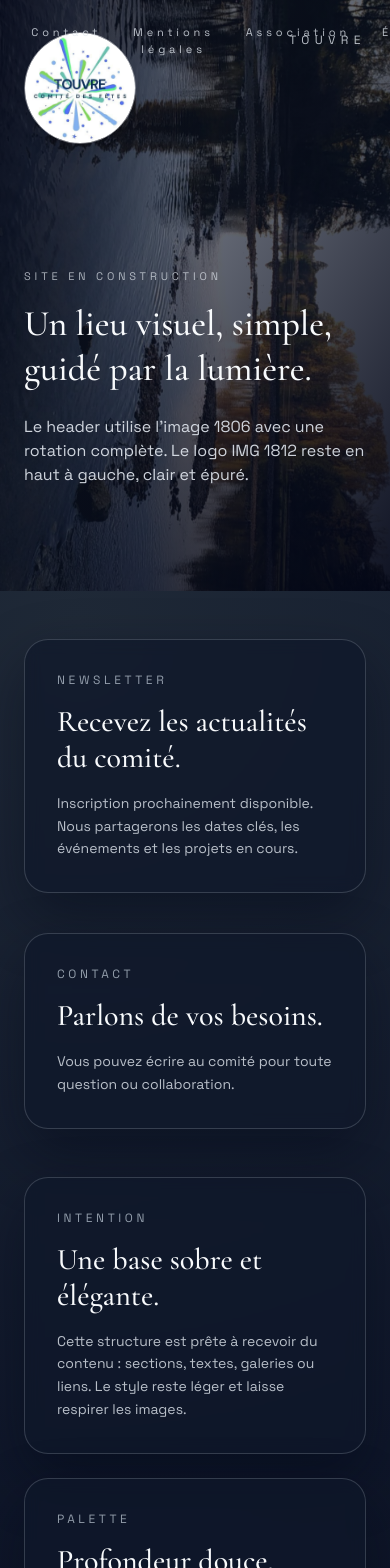
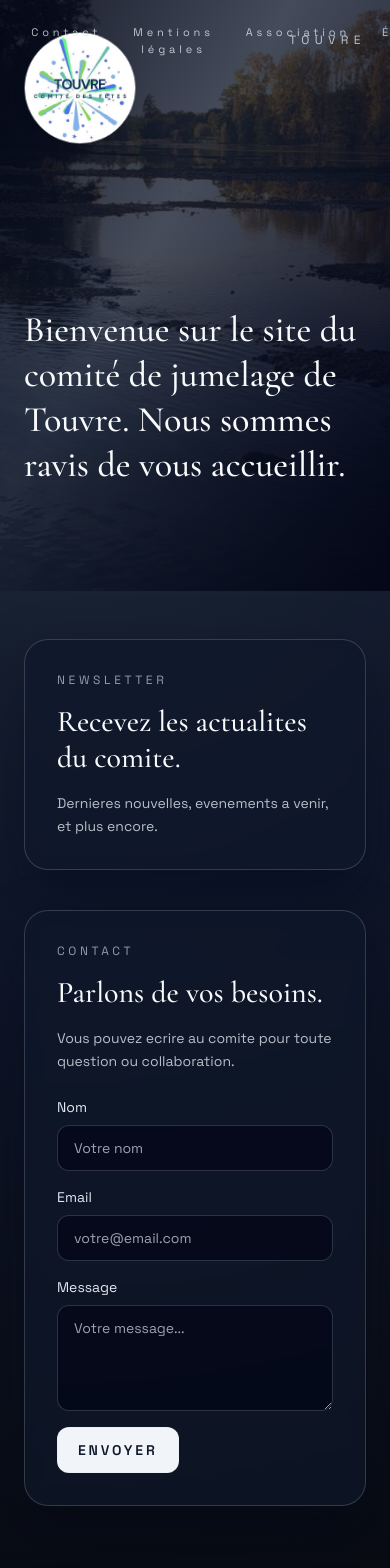
Before and after one commit to CorbiatFlorentin/Touvre, a React (Vite) app in the folder front/: page / in a window 390 px wide. Shown: the top 1568 px of the page. Built offline with nearby package versions, Linux system fonts and the light colour scheme.

Commit message:
ajout des forms

```diff
--- a/front/src/App.tsx
+++ b/front/src/App.tsx
@@ -3,10 +3,116 @@ import Footer from './components/Footer'
 import Header from './components/Header'
 import MainSections from './components/MainSections'
 
+type View =
+  | 'home'
+  | 'association'
+  | 'evenements'
+  | 'inscription-bric-a-brac'
+  | 'inscription-michoui'
+
+function EventRegistrationPage({
+  title,
+  onBack,
+}: {
+  title: string
+  onBack: () => void
+}) {
+  return (
+    <main className="mx-auto w-full max-w-3xl px-6 pb-20 pt-20">
+      <div className="rounded-3xl border border-slate-300/20 bg-slate-900/70 p-8 shadow-panel backdrop-blur">
+        <p className="text-xs uppercase tracking-[0.3em] text-slate-300/70">
+          Inscriptions
+        </p>
+        <h2 className="mt-4 font-display text-3xl text-slate-50">{title}</h2>
+        <p className="mt-4 text-sm leading-relaxed text-slate-200/80">
+          Completez le formulaire pour vous inscrire a cet evenement.
+        </p>
+
+        <form className="mt-6 grid gap-4">
+          <label className="flex flex-col gap-2 text-sm text-slate-200">
+            Nom complet
+            <input
+              type="text"
+              className="rounded-xl border border-slate-300/20 bg-slate-950/70 px-4 py-3 text-slate-50 outline-none transition focus:border-slate-200/60"
+              placeholder="Votre nom"
+            />
+          </label>
+          <label className="flex flex-col gap-2 text-sm text-slate-200">
+            Email
+            <input
+              type="email"
+              className="rounded-xl border border-slate-300/20 bg-slate-950/70 px-4 py-3 text-slate-50 outline-none transition focus:border-slate-200/60"
+              placeholder="votre@email.com"
+            />
+          </label>
+          <button
+            type="submit"
+            className="rounded-xl border border-slate-200/40 bg-slate-100 px-5 py-3 text-sm font-semibold uppercase tracking-[0.2em] text-slate-900 transition hover:bg-white"
+          >
+            Envoyer l'inscription
+          </button>
+        </form>
+
+        <button
+          type="button"
+          onClick={onBack}
+          className="mt-4 text-sm text-slate-200/80 underline underline-offset-4 transition hover:text-slate-50"
+        >
+          Retour aux evenements
+        </button>
+      </div>
+    </main>
+  )
+}
+
+function EventsPage({ onNavigate }: { onNavigate: (target: string) => void }) {
+  return (
+    <main className="mx-auto w-full max-w-6xl px-6 pb-20 pt-20">
+      <div className="grid gap-6 md:grid-cols-2">
+        <article className="rounded-3xl border border-slate-300/20 bg-slate-900/70 p-8 shadow-panel backdrop-blur">
+          <p className="text-xs uppercase tracking-[0.3em] text-slate-300/70">
+            Evenement
+          </p>
+          <h2 className="mt-4 font-display text-3xl text-slate-50">
+            Bric a Brac de Touvre
+          </h2>
+          <p className="mt-4 text-sm leading-relaxed text-slate-200/80">
+            Inscrivez-vous pour exposer ou participer a la prochaine edition.
+          </p>
+          <button
+            type="button"
+            className="mt-6 rounded-xl border border-slate-200/40 bg-slate-100 px-5 py-3 text-sm font-semibold uppercase tracking-[0.2em] text-slate-900 transition hover:bg-white"
+            onClick={() => onNavigate('inscription-bric-a-brac')}
+          >
+            S'inscrire
+          </button>
+        </article>
+
+        <article className="rounded-3xl border border-slate-300/20 bg-slate-900/70 p-8 shadow-panel backdrop-blur">
+          <p className="text-xs uppercase tracking-[0.3em] text-slate-300/70">
+            Evenement
+          </p>
+          <h2 className="mt-4 font-display text-3xl text-slate-50">
+            Michoui de Touvre
+          </h2>
+          <p className="mt-4 text-sm leading-relaxed text-slate-200/80">
+            Rejoignez la liste des participants pour le repas convivial.
+          </p>
+          <button
+            type="button"
+            className="mt-6 rounded-xl border border-slate-200/40 bg-slate-100 px-5 py-3 text-sm font-semibold uppercase tracking-[0.2em] text-slate-900 transition hover:bg-white"
+            onClick={() => onNavigate('inscription-michoui')}
+          >
+            S'inscrire
+          </button>
+        </article>
+      </div>
+    </main>
+  )
+}
+
 function App() {
-  const [view, setView] = useState<'home' | 'association' | 'evenements'>(
-    'home',
-  )
+  const [view, setView] = useState<View>('home')
 
   const handleNavigate = useCallback((target: string) => {
     if (target === 'association') {
@@ -15,6 +121,14 @@ function App() {
     }
     if (target === 'evenements') {
       setView('evenements')
+      return
+    }
+    if (target === 'inscription-bric-a-brac') {
+      setView('inscription-bric-a-brac')
+      return
+    }
+    if (target === 'inscription-michoui') {
+      setView('inscription-michoui')
       return
     }
 
@@ -28,25 +142,39 @@ function App() {
   return (
     <div className="min-h-screen text-slate-50">
       <Header onNavigate={handleNavigate} />
-      {view === 'home' ? (
+      {view === 'home' && (
         <>
           <MainSections />
           <Footer />
         </>
-      ) : (
+      )}
+      {view === 'association' && (
         <main className="mx-auto flex min-h-[40vh] w-full max-w-6xl items-center justify-center px-6 pb-20 pt-20">
           <div className="rounded-3xl border border-slate-300/20 bg-slate-900/70 p-10 text-center shadow-panel backdrop-blur">
             <p className="text-xs uppercase tracking-[0.3em] text-slate-300/70">
-              {view === 'association' ? 'Association' : 'Événements'}
+              Association
             </p>
             <h2 className="mt-4 font-display text-3xl text-slate-50">
-              Page en préparation.
+              Page en preparation.
             </h2>
             <p className="mt-4 text-sm leading-relaxed text-slate-200/80">
-              Ce contenu sera ajouté prochainement.
+              Ce contenu sera ajoute prochainement.
             </p>
           </div>
         </main>
+      )}
+      {view === 'evenements' && <EventsPage onNavigate={handleNavigate} />}
+      {view === 'inscription-bric-a-brac' && (
+        <EventRegistrationPage
+          title="Inscription au Bric a Brac de Touvre"
+          onBack={() => setView('evenements')}
+        />
+      )}
+      {view === 'inscription-michoui' && (
+        <EventRegistrationPage
+          title="Inscription au Michoui de Touvre"
+          onBack={() => setView('evenements')}
+        />
       )}
     </div>
   )
--- /dev/null
+++ b/front/src/components/ContactForm.tsx
@@ -0,0 +1,46 @@
+function ContactForm() {
+  return (
+    <form className="mt-6 grid gap-4 sm:grid-cols-2">
+      <label className="flex flex-col gap-2 text-sm text-slate-200 sm:col-span-1">
+        Nom
+        <input
+          type="text"
+          name="name"
+          className="rounded-xl border border-slate-300/20 bg-slate-950/70 px-4 py-3 text-slate-50 outline-none transition focus:border-slate-200/60"
+          placeholder="Votre nom"
+        />
+      </label>
+
+      <label className="flex flex-col gap-2 text-sm text-slate-200 sm:col-span-1">
+        Email
+        <input
+          type="email"
+          name="email"
+          className="rounded-xl border border-slate-300/20 bg-slate-950/70 px-4 py-3 text-slate-50 outline-none transition focus:border-slate-200/60"
+          placeholder="votre@email.com"
+        />
+      </label>
+
+      <label className="flex flex-col gap-2 text-sm text-slate-200 sm:col-span-2">
+        Message
+        <textarea
+          name="message"
+          rows={4}
+          className="rounded-xl border border-slate-300/20 bg-slate-950/70 px-4 py-3 text-slate-50 outline-none transition focus:border-slate-200/60"
+          placeholder="Votre message..."
+        />
+      </label>
+
+      <div className="sm:col-span-2">
+        <button
+          type="submit"
+          className="rounded-xl border border-slate-200/40 bg-slate-100 px-5 py-3 text-sm font-semibold uppercase tracking-[0.2em] text-slate-900 transition hover:bg-white"
+        >
+          Envoyer
+        </button>
+      </div>
+    </form>
+  )
+}
+
+export default ContactForm
--- a/front/src/components/Header.tsx
+++ b/front/src/components/Header.tsx
@@ -9,7 +9,7 @@ function Header({ onNavigate }: HeaderProps) {
   return (
     <header className="relative overflow-hidden">
       <div
-        className="absolute inset-0 bg-hero bg-cover bg-center [filter:saturate(1.05)_contrast(1.08)] [transform:rotate(360deg)_scale(1.12)]"
+        className="absolute inset-0 bg-hero bg-cover bg-center opacity-55 [filter:saturate(1.05)_contrast(1.08)] [transform:rotate(360deg)_scale(1.12)]"
         aria-hidden="true"
       />
       <div
@@ -26,16 +26,9 @@ function Header({ onNavigate }: HeaderProps) {
         </nav>
 
         <div className="mt-auto max-w-2xl pb-6">
-          <p className="animate-reveal text-[11px] uppercase tracking-[0.35em] text-slate-200/70">
-            Site en construction
-          </p>
           <h1 className="animate-reveal [animation-delay:150ms] mt-4 font-display text-4xl leading-tight text-slate-50 sm:text-5xl lg:text-6xl">
-            Un lieu visuel, simple, guidé par la lumière.
+            Bienvenue sur le site du comité de jumelage de Touvre. Nous sommes ravis de vous accueillir.
           </h1>
-          <p className="animate-reveal [animation-delay:200ms] mt-6 max-w-xl text-base text-slate-200/90 sm:text-lg">
-            Le header utilise l&apos;image 1806 avec une rotation complète. Le
-            logo IMG 1812 reste en haut à gauche, clair et épuré.
-          </p>
         </div>
       </div>
     </header>
--- a/front/src/components/MainSections.tsx
+++ b/front/src/components/MainSections.tsx
@@ -1,4 +1,4 @@
-import Logo from './Logo'
+import ContactForm from './ContactForm'
 
 function MainSections() {
   return (
@@ -9,11 +9,10 @@ function MainSections() {
             Newsletter
           </p>
           <h2 className="mt-4 font-display text-3xl text-slate-50">
-            Recevez les actualités du comité.
+            Recevez les actualites du comite.
           </h2>
           <p className="mt-4 text-sm leading-relaxed text-slate-200/80">
-            Inscription prochainement disponible. Nous partagerons les dates
-            clés, les événements et les projets en cours.
+            Dernieres nouvelles, evenements a venir, et plus encore.
           </p>
         </div>
       </section>
@@ -27,57 +26,9 @@ function MainSections() {
             Parlons de vos besoins.
           </h2>
           <p className="mt-4 text-sm leading-relaxed text-slate-200/80">
-            Vous pouvez écrire au comité pour toute question ou collaboration.
+            Vous pouvez ecrire au comite pour toute question ou collaboration.
           </p>
-        </div>
-      </section>
-
-      <section className="grid gap-6 md:grid-cols-2">
-        <div className="rounded-3xl border border-slate-300/20 bg-slate-900/70 p-8 shadow-panel backdrop-blur">
-          <p className="text-xs uppercase tracking-[0.3em] text-slate-300/70">
-            Intention
-          </p>
-          <h2 className="mt-4 font-display text-3xl text-slate-50">
-            Une base sobre et élégante.
-          </h2>
-          <p className="mt-4 text-sm leading-relaxed text-slate-200/80">
-            Cette structure est prête à recevoir du contenu : sections, textes,
-            galeries ou liens. Le style reste léger et laisse respirer les
-            images.
-          </p>
-        </div>
-        <div className="rounded-3xl border border-slate-300/20 bg-slate-900/70 p-8 shadow-panel backdrop-blur">
-          <p className="text-xs uppercase tracking-[0.3em] text-slate-300/70">
-            Palette
-          </p>
-          <h2 className="mt-4 font-display text-3xl text-slate-50">
-            Profondeur douce, contraste maîtrisé.
-          </h2>
-          <p className="mt-4 text-sm leading-relaxed text-slate-200/80">
-            Dégradés bleutés, typographie expressive et reflets discrets pour un
-            rendu moderne sans surcharge.
-          </p>
-        </div>
-      </section>
-
-      <section className="mt-10 grid gap-6 lg:grid-cols-[1.2fr,0.8fr]">
-        <div className="overflow-hidden rounded-3xl border border-slate-300/20 bg-slate-900/70 shadow-panel backdrop-blur">
-          <img src="/IMG_1806.jpeg" alt="Image 1806" />
-        </div>
-        <div className="flex flex-col justify-between rounded-3xl border border-slate-300/20 bg-slate-900/70 p-8 shadow-panel backdrop-blur">
-          <div>
-            <p className="text-xs uppercase tracking-[0.3em] text-slate-300/70">
-              Logo
-            </p>
-            <h3 className="mt-4 font-display text-3xl text-slate-50">
-              IMG 1812 en repère graphique.
-            </h3>
-            <p className="mt-4 text-sm leading-relaxed text-slate-200/80">
-              Positionné en haut à gauche pour un repère direct, il peut devenir
-              un bouton ou un lien vers l&apos;accueil.
-            </p>
-          </div>
-          <Logo className="mt-8 h-24 w-24 rounded-full border border-white/30 object-cover" />
+          <ContactForm />
         </div>
       </section>
     </main>
```
Also changed, not shown: front/assets/IMG_1806.jpeg, 1 other file (tests, documents, lock files or other folders).
